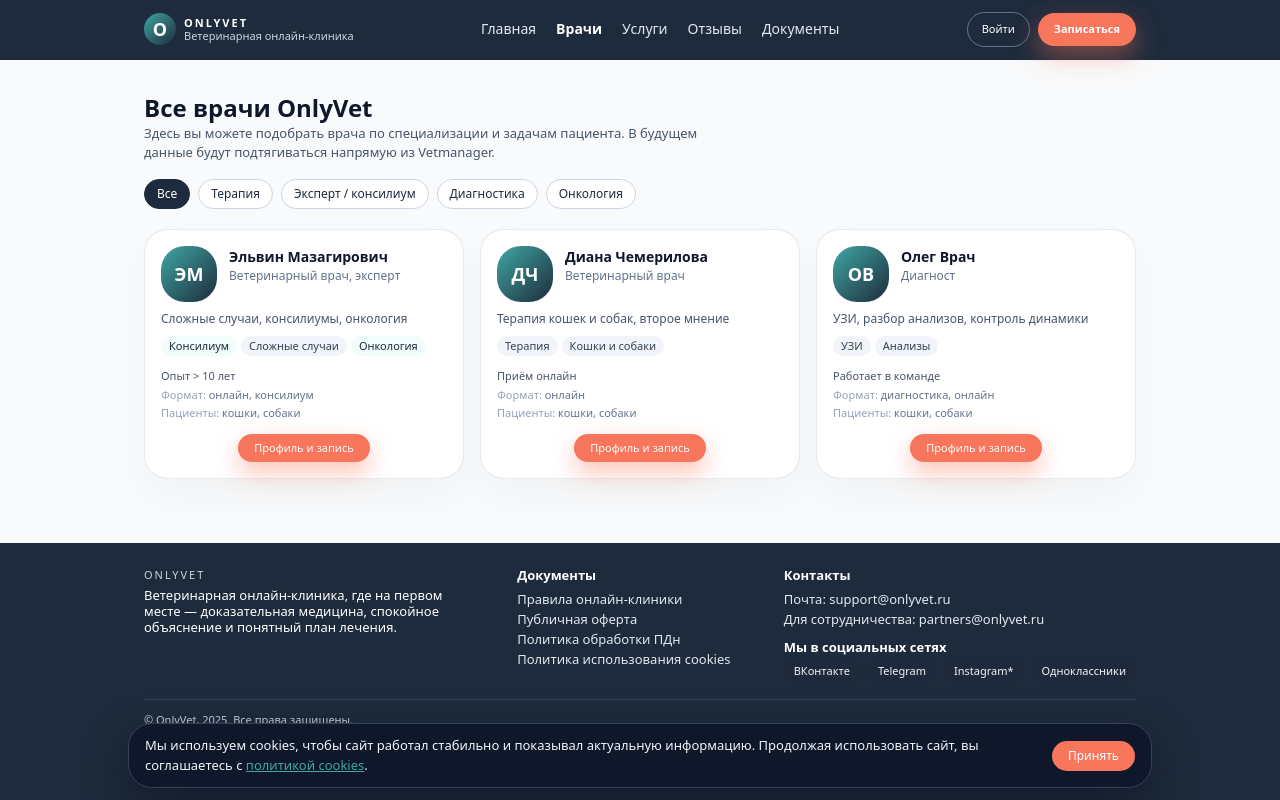
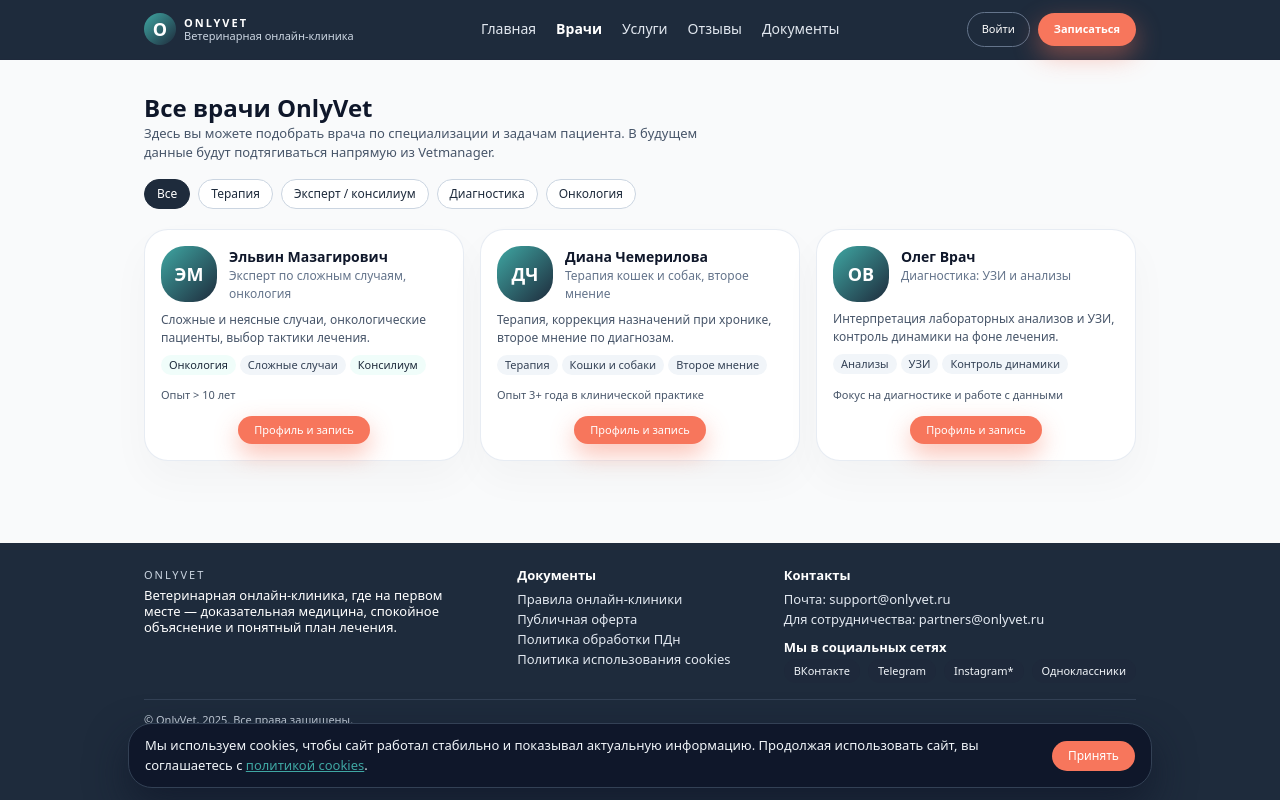
Before and after one commit to Stalser/OnlyVet-withVetmeneger, a Next.js app: page /doctors in a window 1280 px wide. Built offline with nearby package versions, Linux system fonts and the light colour scheme.

Commit message:
Update doctors.ts

```diff
--- a/data/doctors.ts
+++ b/data/doctors.ts
@@ -4,14 +4,11 @@ export type Doctor = {
   id: string;
   initials: string;
   name: string;
-  role: string;
-  specialization: "терапия" | "диагностика" | "эксперт" | "онкология";
-  servicesShort: string; // строка для вывода в карточке
-  servicesFull: string[]; // детальный список услуг
-  species: ("кошки" | "собаки" | "экзотика")[]; // с кем работает
+  role: string;           // кратко, без "ветеринарный врач"
+  servicesShort: string;  // фокус врача 1–2 строки
+  servicesFull: string[]; // список типичных запросов
   tags: string[];
   experienceLabel: string;
-  format: ("онлайн" | "консилиум" | "диагностика")[]; // формат работы
 };
 
 export const doctors: Doctor[] = [
@@ -19,52 +16,45 @@ export const doctors: Doctor[] = [
     id: "elvin",
     initials: "ЭМ",
     name: "Эльвин Мазагирович",
-    role: "Ветеринарный врач, эксперт",
-    specialization: "эксперт",
-    servicesShort: "Сложные случаи, консилиумы, онкология",
+    role: "Эксперт по сложным случаям, онкология",
+    servicesShort:
+      "Сложные и неясные случаи, онкологические пациенты, выбор тактики лечения.",
     servicesFull: [
-      "Ведение сложных и неясных случаев",
-      "Онкологические пациенты",
-      "Консилиумное обсуждение тактики лечения",
-      "Второе мнение при тяжёлых диагнозах",
+      "Онкологические пациенты с несколькими сопутствующими диагнозами.",
+      "Выбор тактики при противоречивых заключениях разных клиник.",
+      "Длительное ведение хронических пациентов с частыми обострениями.",
     ],
-    species: ["кошки", "собаки"],
-    tags: ["Консилиум", "Сложные случаи", "Онкология"],
+    tags: ["Онкология", "Сложные случаи", "Консилиум"],
     experienceLabel: "Опыт > 10 лет",
-    format: ["онлайн", "консилиум"],
   },
   {
     id: "diana",
     initials: "ДЧ",
     name: "Диана Чемерилова",
-    role: "Ветеринарный врач",
-    specialization: "терапия",
-    servicesShort: "Терапия кошек и собак, второе мнение",
+    role: "Терапия кошек и собак, второе мнение",
+    servicesShort:
+      "Терапия, коррекция назначений при хронике, второе мнение по диагнозам.",
     servicesFull: [
-      "Первичные и повторные приёмы",
-      "Коррекция хронических схем лечения",
-      "Второе мнение при терапевтических диагнозах",
+      "Коррекция уже назначенных схем лечения при сомнениях владельца.",
+      "Ведение пациентов с хроническими дерматологическими и гастроэнтерологическими проблемами.",
+      "Разбор терапевтических диагнозов и рекомендации по дообследованию.",
     ],
-    species: ["кошки", "собаки"],
-    tags: ["Терапия", "Кошки и собаки"],
-    experienceLabel: "Приём онлайн",
-    format: ["онлайн"],
+    tags: ["Терапия", "Кошки и собаки", "Второе мнение"],
+    experienceLabel: "Опыт 3+ года в клинической практике",
   },
   {
     id: "oleg",
     initials: "ОВ",
     name: "Олег Врач",
-    role: "Диагност",
-    specialization: "диагностика",
-    servicesShort: "УЗИ, разбор анализов, контроль динамики",
+    role: "Диагностика: УЗИ и анализы",
+    servicesShort:
+      "Интерпретация лабораторных анализов и УЗИ, контроль динамики на фоне лечения.",
     servicesFull: [
-      "Интерпретация лабораторных анализов",
-      "Сопоставление УЗИ с клинической картиной",
-      "Контроль динамики по анализам и исследованиям",
+      "Разбор сложных лабораторных профилей (биохимия, общий анализ крови).",
+      "Сопоставление УЗИ с клинической картиной и планом лечения.",
+      "Контроль динамики при терапии хронических заболеваний.",
     ],
-    species: ["кошки", "собаки"],
-    tags: ["УЗИ", "Анализы"],
-    experienceLabel: "Работает в команде",
-    format: ["диагностика", "онлайн"],
+    tags: ["Анализы", "УЗИ", "Контроль динамики"],
+    experienceLabel: "Фокус на диагностике и работе с данными",
   },
 ];
```
